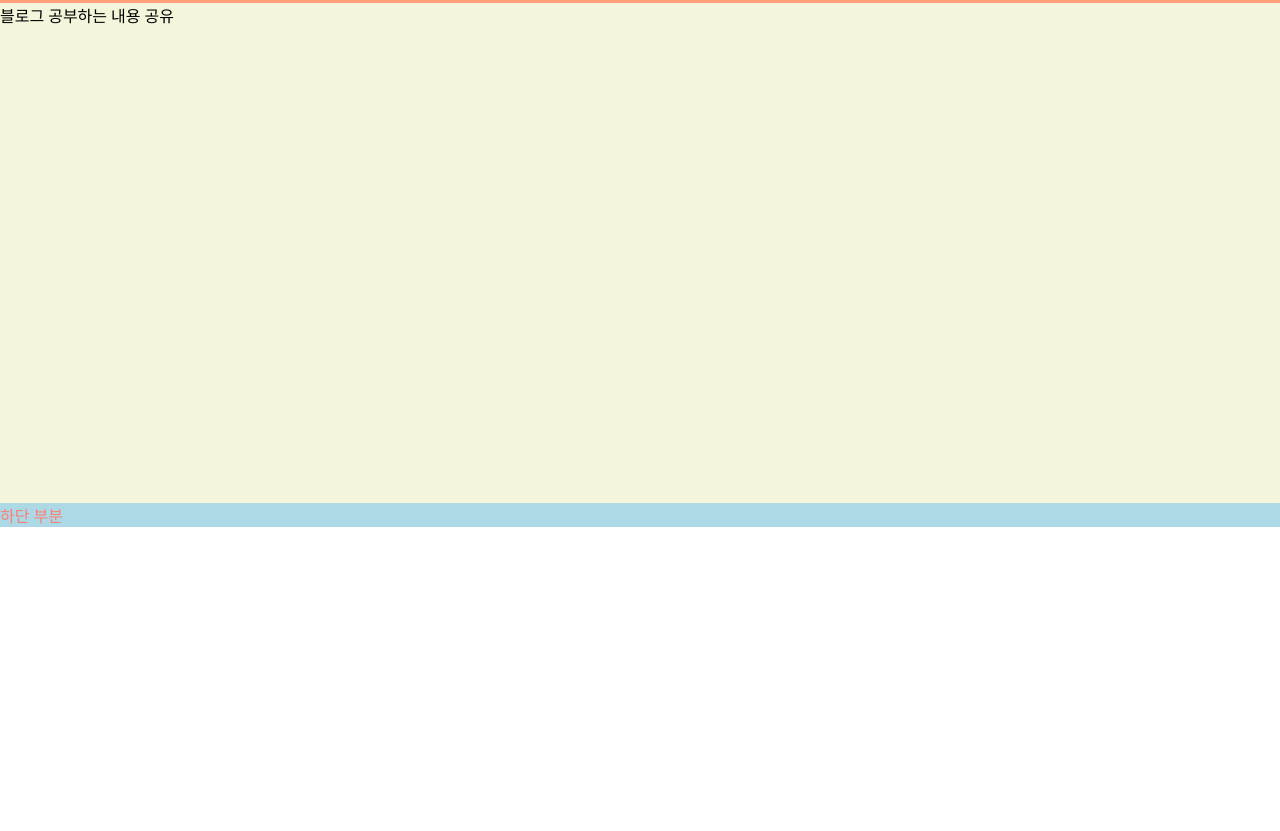
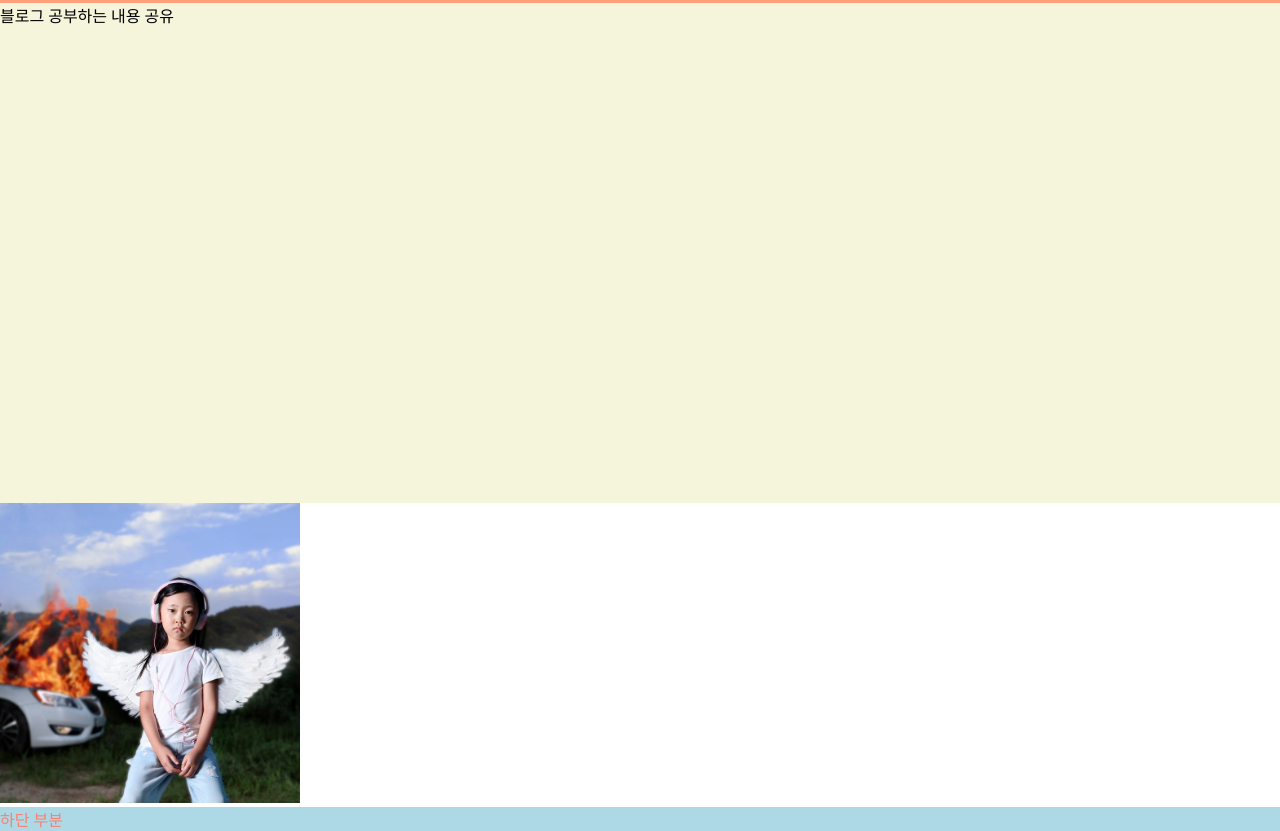
Before and after one commit to Analog-PaulBaek/paul-blog, a plain HTML site: page index.html in a window 1280 px wide. Shown: the part 67-898 px from the top of the page. Before the commit the page ends 800 px from the top, so only its background shows below. Drawn offline with Linux system fonts and the light colour scheme.

Commit message:
Update index.html

```diff
--- a/index.html
+++ b/index.html
@@ -63,6 +63,7 @@
         </div>
     </nav>
     <main>블로그 공부하는 내용 공유</main>
+      <img src="/images/카더가든.jpeg" alt="" width="300p">
     <footer>하단 부분</footer>
 </body>
 </html>
```
